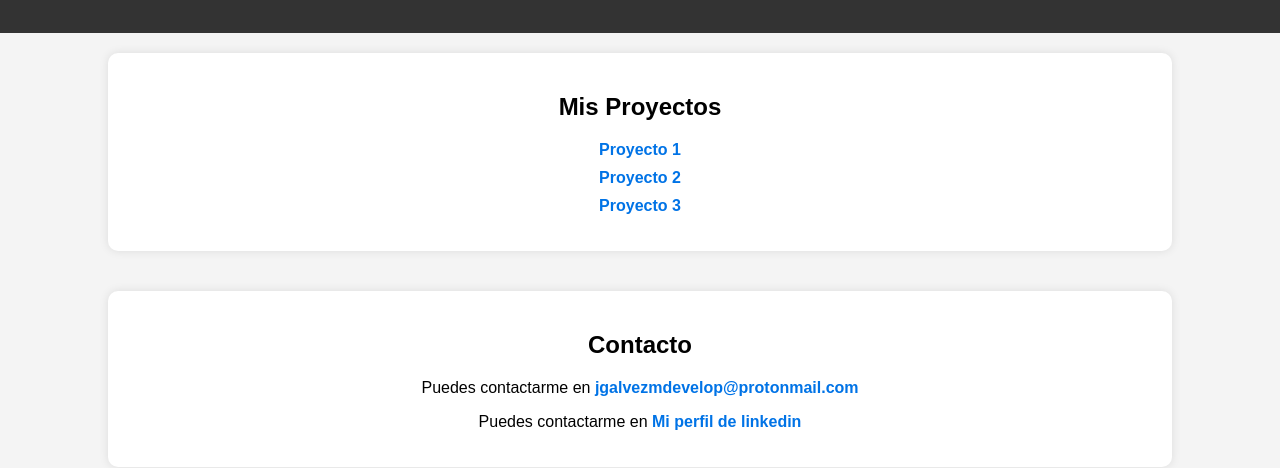
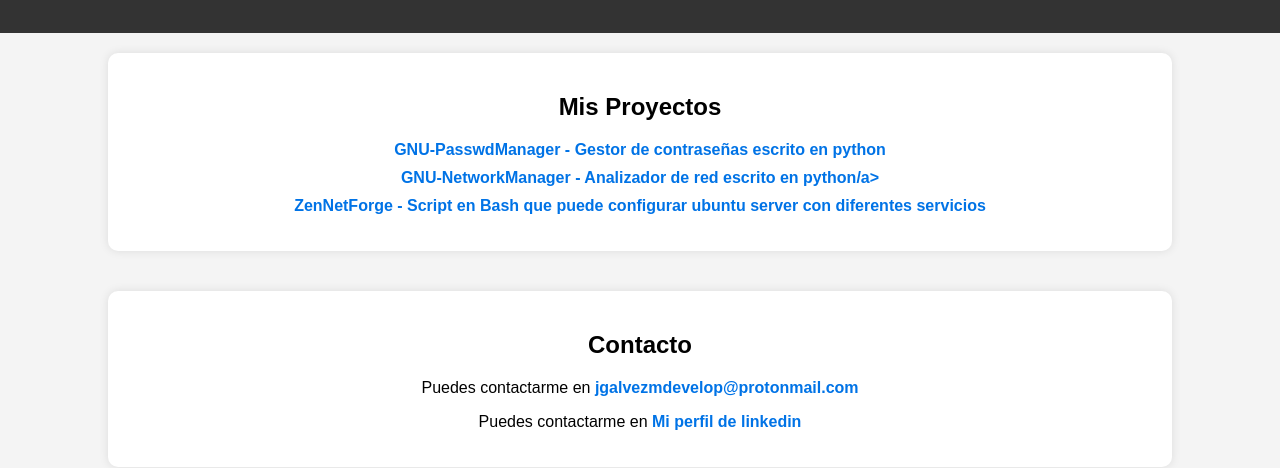
Before and after one commit to TheHellishPandaa/JaimeGalvezMartinez, a plain HTML site: page index.html in a window 1280 px wide. Shown: the part 94-562 px from the top of the page. Drawn offline with Linux system fonts and the light colour scheme.

Commit message:
Update index.html

```diff
--- a/index.html
+++ b/index.html
@@ -17,9 +17,9 @@ las nuevas tecnologías</p>
     <section id="proyectos">
         <h2>Mis Proyectos</h2>
         <ul>
-            <li><a href="https://github.com/tu-usuario/proyecto1">Proyecto 1</a></li>
-            <li><a href="https://github.com/tu-usuario/proyecto2">Proyecto 2</a></li>
-            <li><a href="https://github.com/tu-usuario/proyecto3">Proyecto 3</a></li>
+            <li><a href="https://github.com/tu-usuario/proyecto1">GNU-PasswdManager - Gestor de contraseñas escrito en python</a></li>
+            <li><a href="https://github.com/tu-usuario/proyecto2">GNU-NetworkManager - Analizador de red escrito en python/a></li>
+            <li><a href="https://github.com/TheHellishPandaa/ZenNetForge">ZenNetForge - Script en Bash que puede configurar ubuntu server con diferentes servicios</a></li>
         </ul>
     </section>
 
```
